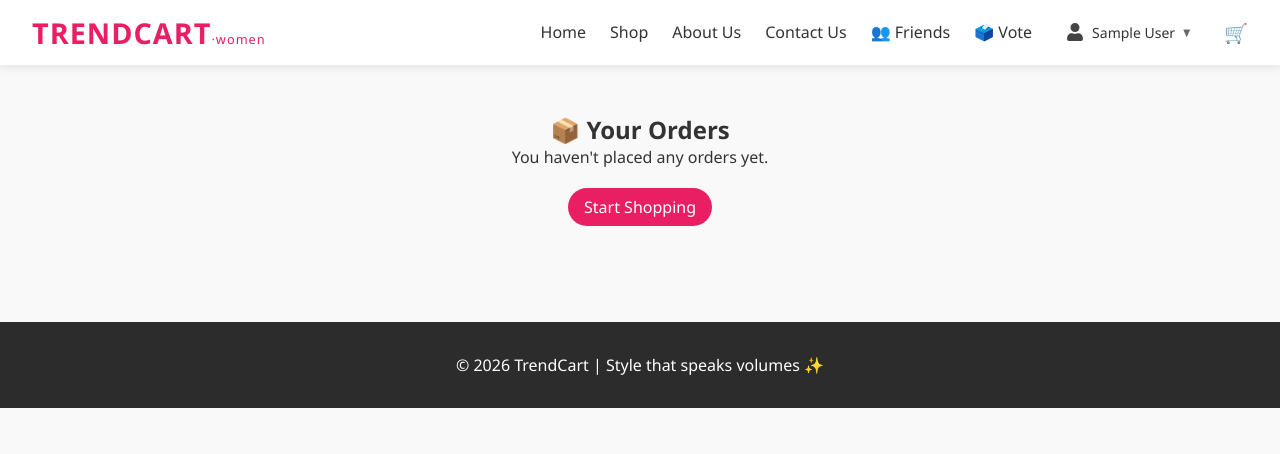
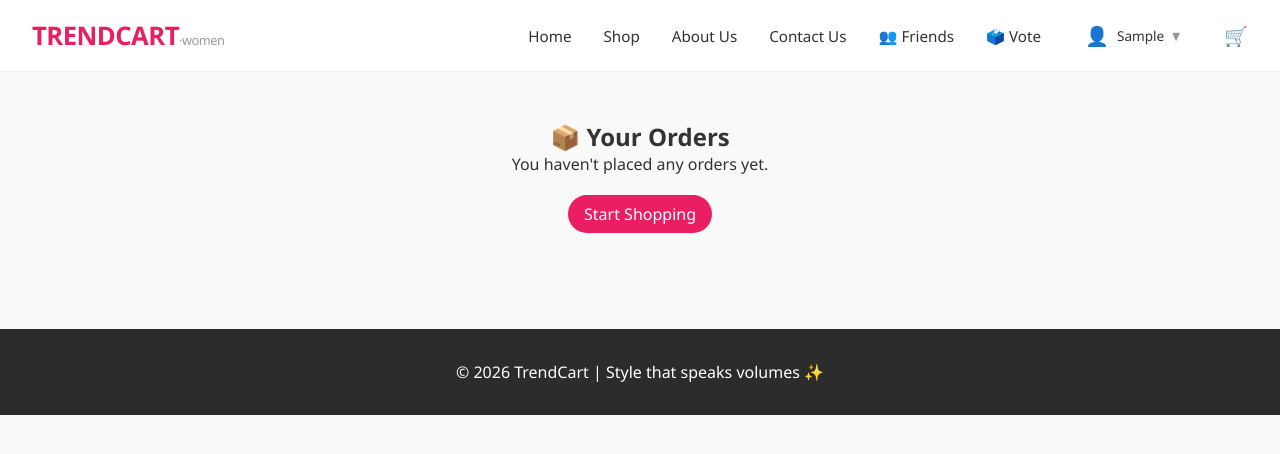
Before and after one commit to khushi1825/TrendCart_React, a React (Create React App) app in the folder frontend/: page /orders in a window 1280 px wide. Shown: the top 454 px of the page. Built offline with nearby package versions, Linux system fonts and the light colour scheme; sample sign-in values are in the browser's storage.

Commit message:
Added CI=false to build script

```diff
--- a/frontend/src/components/Navbar.js
+++ b/frontend/src/components/Navbar.js
@@ -1,10 +1,3 @@
-
-import {
-  FaHeart,
-  FaUser,
-  FaBox,
-  FaSignOutAlt
-} from "react-icons/fa";
 import React, { useState } from 'react';
 import { Link, useNavigate, useLocation } from 'react-router-dom';
 import { useAuth } from '../context/AuthContext';
@@ -12,7 +5,7 @@ import { useAppContext } from '../context/AppContext';
 
 const Navbar = () => {
   const { user, logout } = useAuth();
-  const { cart, wishlist, searchTerm, setSearchTerm } = useAppContext();
+  const { cart, searchTerm, setSearchTerm } = useAppContext(); // ← Removed wishlist
   const navigate = useNavigate();
   const location = useLocation();
   const [showDropdown, setShowDropdown] = useState(false);
@@ -31,24 +24,55 @@ const Navbar = () => {
   };
 
   return (
-    <nav className="navbar" style={{ backgroundColor: '#ffffff', boxShadow: '0 2px 10px rgba(0,0,0,0.1)' }}>
-      <div className="nav-container" style={{ display: 'flex', justifyContent: 'space-between', alignItems: 'center', padding: '0.8rem 2rem', flexWrap: 'wrap' }}>
-        <Link to="/" className="logo" style={{ fontSize: '1.8rem', fontWeight: 'bold', color: '#e91e63' }}>TRENDCART<span style={{ fontSize: '0.8rem', fontWeight: 'normal' }}>·women</span></Link>
+    <nav style={{
+      backgroundColor: '#ffffff',
+      padding: '1rem 2rem',
+      borderBottom: '1px solid #f0f0f0',
+      position: 'sticky',
+      top: 0,
+      zIndex: 100
+    }}>
+      <div style={{
+        maxWidth: '1400px',
+        margin: '0 auto',
+        display: 'flex',
+        justifyContent: 'space-between',
+        alignItems: 'center',
+        flexWrap: 'wrap',
+        gap: '1rem'
+      }}>
+        {/* Logo */}
+        <Link to="/" style={{
+          fontSize: '1.6rem',
+          fontWeight: '600',
+          color: '#e91e63',
+          textDecoration: 'none',
+          letterSpacing: '-0.5px'
+        }}>
+          TRENDCART<span style={{ fontSize: '0.8rem', fontWeight: '400', color: '#999' }}>·women</span>
+        </Link>
 
-        <div style={{ display: 'flex', alignItems: 'center', gap: '1.5rem', flexWrap: 'wrap' }}>
-          <Link to="/" style={{ color: '#333', fontWeight: '500' }}>Home</Link>
-          <Link to="/shop" style={{ color: '#333', fontWeight: '500' }}>Shop</Link>
-          <Link to="/about" style={{ color: '#333', fontWeight: '500' }}>About Us</Link>
-          <Link to="/contact" style={{ color: '#333', fontWeight: '500' }}>Contact Us</Link>
+        {/* Navigation Links */}
+        <div style={{
+          display: 'flex',
+          alignItems: 'center',
+          gap: '2rem',
+          flexWrap: 'wrap'
+        }}>
+          <Link to="/" style={{ color: '#333', textDecoration: 'none', fontSize: '0.95rem', fontWeight: '500' }}>Home</Link>
+          <Link to="/shop" style={{ color: '#333', textDecoration: 'none', fontSize: '0.95rem', fontWeight: '500' }}>Shop</Link>
+          <Link to="/about" style={{ color: '#333', textDecoration: 'none', fontSize: '0.95rem', fontWeight: '500' }}>About Us</Link>
+          <Link to="/contact" style={{ color: '#333', textDecoration: 'none', fontSize: '0.95rem', fontWeight: '500' }}>Contact Us</Link>
 
           {/* Friends and Vote links - only when logged in */}
           {user && (
             <>
-              <Link to="/friends" style={{ color: '#333', fontWeight: '500' }}>👥 Friends</Link>
-              <Link to="/vote" style={{ color: '#333', fontWeight: '500' }}>🗳️ Vote</Link>
+              <Link to="/friends" style={{ color: '#333', textDecoration: 'none', fontSize: '0.95rem', fontWeight: '500' }}>👥 Friends</Link>
+              <Link to="/vote" style={{ color: '#333', textDecoration: 'none', fontSize: '0.95rem', fontWeight: '500' }}>🗳️ Vote</Link>
             </>
           )}
 
+          {/* Search Bar - only on shop page */}
           {isShopPage && (
             <div style={{ position: 'relative' }}>
               <input
@@ -56,104 +80,167 @@ const Navbar = () => {
                 placeholder="Search styles..."
                 value={searchTerm}
                 onChange={handleSearch}
-                style={{ padding: '0.4rem 1rem', borderRadius: '30px', border: '1px solid #ddd', outline: 'none', width: '200px' }}
+                style={{
+                  padding: '0.5rem 1rem 0.5rem 2.5rem',
+                  borderRadius: '30px',
+                  border: '1px solid #e0e0e0',
+                  outline: 'none',
+                  width: '220px',
+                  fontSize: '0.9rem',
+                  backgroundColor: '#f9f9f9'
+                }}
               />
-              <span style={{ position: 'absolute', right: '12px', top: '6px', color: '#888' }}>🔍</span>
+              <span style={{
+                position: 'absolute',
+                left: '12px',
+                top: '50%',
+                transform: 'translateY(-50%)',
+                color: '#999',
+                fontSize: '0.9rem'
+              }}>🔍</span>
             </div>
           )}
 
+          {/* User Section */}
           {user ? (
             <div style={{ position: 'relative' }}>
               <button
                 onClick={() => setShowDropdown(!showDropdown)}
                 style={{
-    display: "flex",
-    alignItems: "center",
-    gap: "8px",
-    background: "transparent",
-    border: "none",
-    cursor: "pointer",
-    padding: "6px 10px",
+                  background: 'none',
+                  border: 'none',
+                  cursor: 'pointer',
+                  display: 'flex',
+                  alignItems: 'center',
+                  gap: '8px',
+                  padding: '6px 12px',
+                  borderRadius: '30px',
+                  backgroundColor: showDropdown ? '#f5f5f5' : 'transparent',
+                  transition: 'all 0.2s'
                 }}
               >
-  <FaUser
-    size={18}
-    color="#444"
-  />
+                <span style={{ fontSize: '1.2rem' }}>👤</span>
+                <span style={{ fontSize: '0.85rem', color: '#333' }}>{user.name?.split(' ')[0]}</span>
+                <span style={{ fontSize: '0.7rem', color: '#999' }}>▼</span>
+              </button>
 
-  <span
-    style={{
-      fontSize: "14px",
-      fontWeight: "500",
-      color: "#333"
-    }}
-  >
-    {user?.name || user?.username || user}
-  </span>
-
-  <span
-    style={{
-      fontSize: "10px",
-      color: "#666"
-    }}
-  >
-    ▼
-  </span>
-</button>
               {showDropdown && (
-                <div style={{ position: 'absolute', right: 0, top: '40px', backgroundColor: '#fff', borderRadius: '12px', boxShadow: '0 4px 20px rgba(0,0,0,0.15)', minWidth: '180px', zIndex: 100, overflow: 'hidden' }}>
+                <div style={{
+                  position: 'absolute',
+                  right: 0,
+                  top: '45px',
+                  backgroundColor: '#fff',
+                  borderRadius: '12px',
+                  boxShadow: '0 8px 25px rgba(0,0,0,0.1)',
+                  minWidth: '200px',
+                  zIndex: 100,
+                  overflow: 'hidden',
+                  border: '1px solid #f0f0f0'
+                }}>
                   <Link
                     to="/wishlist"
                     onClick={() => setShowDropdown(false)}
-  style={{ display: 'flex', alignItems: 'center', gap: '10px', padding: '10px 16px', color: '#333', textDecoration: 'none', borderBottom: '1px solid #f0f0f0' }}
+                    style={{
+                      display: 'flex',
+                      alignItems: 'center',
+                      gap: '12px',
+                      padding: '12px 18px',
+                      color: '#333',
+                      textDecoration: 'none',
+                      borderBottom: '1px solid #f5f5f5',
+                      fontSize: '0.9rem',
+                      transition: 'background 0.2s'
+                    }}
+                    onMouseEnter={(e) => e.target.style.backgroundColor = '#fafafa'}
+                    onMouseLeave={(e) => e.target.style.backgroundColor = '#fff'}
                   >
-  <FaHeart size={16} color="#222" />
-  My Wishlist
+                    <span style={{ fontSize: '1.1rem' }}>❤️</span> My Wishlist
                   </Link>
                   <Link
                     to="/account"
                     onClick={() => setShowDropdown(false)}
-  style={{ display: 'flex', alignItems: 'center', gap: '10px', padding: '10px 16px', color: '#333', textDecoration: 'none', borderBottom: '1px solid #f0f0f0' }}
+                    style={{
+                      display: 'flex',
+                      alignItems: 'center',
+                      gap: '12px',
+                      padding: '12px 18px',
+                      color: '#333',
+                      textDecoration: 'none',
+                      borderBottom: '1px solid #f5f5f5',
+                      fontSize: '0.9rem'
+                    }}
+                    onMouseEnter={(e) => e.target.style.backgroundColor = '#fafafa'}
+                    onMouseLeave={(e) => e.target.style.backgroundColor = '#fff'}
                   >
-  <FaUser size={16} color="#222" />
-  Account
+                    <span style={{ fontSize: '1.1rem' }}>👤</span> Account
                   </Link>
                   <Link
                     to="/orders"
                     onClick={() => setShowDropdown(false)}
-  style={{ display: 'flex', alignItems: 'center', gap: '10px', padding: '10px 16px', color: '#333', textDecoration: 'none', borderBottom: '1px solid #f0f0f0' }}
+                    style={{
+                      display: 'flex',
+                      alignItems: 'center',
+                      gap: '12px',
+                      padding: '12px 18px',
+                      color: '#333',
+                      textDecoration: 'none',
+                      borderBottom: '1px solid #f5f5f5',
+                      fontSize: '0.9rem'
+                    }}
+                    onMouseEnter={(e) => e.target.style.backgroundColor = '#fafafa'}
+                    onMouseLeave={(e) => e.target.style.backgroundColor = '#fff'}
                   >
-  <FaBox size={16} color="#222" />
-  Orders
+                    <span style={{ fontSize: '1.1rem' }}>📦</span> Orders
                   </Link>
                   <button
                     onClick={handleLogout}
                     style={{
                       display: 'flex',
                       alignItems: 'center',
-    gap: '10px',
+                      gap: '12px',
                       width: '100%',
-    padding: '10px 16px',
+                      padding: '12px 18px',
                       background: 'none',
                       border: 'none',
-    color: '#333',
+                      color: '#e91e63',
                       cursor: 'pointer',
                       textAlign: 'left',
-    fontSize: '1rem'
+                      fontSize: '0.9rem'
                     }}
+                    onMouseEnter={(e) => e.target.style.backgroundColor = '#fafafa'}
+                    onMouseLeave={(e) => e.target.style.backgroundColor = '#fff'}
                   >
-  <FaSignOutAlt size={16} color="#222" />
-  Logout
+                    <span style={{ fontSize: '1.1rem' }}>🚪</span> Logout
                   </button>
                 </div>
               )}
             </div>
           ) : (
-            <Link to="/login" style={{ color: '#333', fontWeight: '500' }}>Login</Link>
+            <div style={{ display: 'flex', gap: '1rem' }}>
+              <Link to="/login" style={{ color: '#333', textDecoration: 'none', fontSize: '0.95rem' }}>Login</Link>
+              <Link to="/signup" style={{ color: '#e91e63', textDecoration: 'none', fontSize: '0.95rem', fontWeight: '500' }}>Signup</Link>
+            </div>
           )}
 
-          <Link to="/cart" style={{ color: '#333', position: 'relative', fontSize: '1.2rem' }}>
-            🛒 {cartCount > 0 && <span className="badge" style={{ position: 'absolute', top: '-8px', right: '-12px', backgroundColor: '#e91e63', color: 'white', borderRadius: '50%', padding: '2px 6px', fontSize: '0.7rem' }}>{cartCount}</span>}
+          {/* Cart Icon */}
+          <Link to="/cart" style={{ color: '#333', position: 'relative', textDecoration: 'none', fontSize: '1.2rem' }}>
+            🛒
+            {cartCount > 0 && (
+              <span style={{
+                position: 'absolute',
+                top: '-8px',
+                right: '-12px',
+                backgroundColor: '#e91e63',
+                color: 'white',
+                borderRadius: '50%',
+                padding: '2px 6px',
+                fontSize: '0.7rem',
+                minWidth: '18px',
+                textAlign: 'center'
+              }}>
+                {cartCount}
+              </span>
+            )}
           </Link>
         </div>
       </div>
--- a/frontend/src/components/ProductCard.js
+++ b/frontend/src/components/ProductCard.js
@@ -1,14 +1,14 @@
-// src/components/ProductCard.js
-import { formatINR } from '../utils/currency';
 import React from 'react';
 import { useAppContext } from '../context/AppContext';
+import { formatINR } from '../utils/currency';
 
 const ProductCard = ({ product }) => {
   const { addToCart, addToWishlist, wishlist, addVotingPost } = useAppContext();
   const isWishlisted = wishlist.some(item => item.id === product.id);
 
-const handleAddForVote = async () => {
-  const newPost = addVotingPost(product);
+  const handleAddForVote = () => {
+    // removed newPost variable - just call addVotingPost
+    addVotingPost(product);
     const friendsList = JSON.parse(localStorage.getItem('trendcart_friends') || '[]');
 
     if (friendsList.length === 0) {
@@ -18,22 +18,47 @@ const handleAddForVote = async () => {
 
     const votingLink = `${window.location.origin}/vote`;
 
-  // Keep it simple - WhatsApp will show emojis correctly
+    // Create message
     let allFriendsMessage = `👗 TrendCart Voting Alert!\n\n`;
     allFriendsMessage += `${product.name} has been added for voting!\n\n`;
     allFriendsMessage += `💰 Price: ${formatINR(product.price)}\n\n`;
     allFriendsMessage += `🔗 Vote here: ${votingLink}\n\n`;
-  allFriendsMessage += `👍 Like | 👎 Dislike | 🌟 Excellent\n\n`;
-  allFriendsMessage += `- TrendCart 🌸\n\n`;
+    allFriendsMessage += `Vote options: 👍 Like | 👎 Dislike | 🌟 Excellent\n\n`;
+    allFriendsMessage += `- TrendCart\n\n`;
+    allFriendsMessage += `Friends to vote:\n`;
 
     friendsList.forEach(friend => {
       allFriendsMessage += `📱 ${friend.name} (${friend.mobile})\n`;
     });
 
     const whatsappUrl = `https://wa.me/?text=${encodeURIComponent(allFriendsMessage)}`;
+
     window.open(whatsappUrl, '_blank');
 
-  alert(`📢 "${product.name}" added for voting!\n\n📱 WhatsApp opened!\n\n👉 Select recipients and send!`);
+    alert(`📢 "${product.name}" added for voting!\n\n📱 WhatsApp opened with message.\n\n👉 You need to:\n1. Select your friends from WhatsApp contacts\n2. Click Send to notify them!`);
+  };
+
+  // Button hover styles
+  const btnPrimaryStyle = {
+    padding: '0.5rem 1rem',
+    borderRadius: '20px',
+    fontWeight: '500',
+    transition: 'all 0.2s',
+    cursor: 'pointer',
+    backgroundColor: '#f5f5f5',
+    color: '#333',
+    border: 'none'
+  };
+
+  const btnOutlineStyle = {
+    padding: '0.5rem 1rem',
+    borderRadius: '20px',
+    fontWeight: '500',
+    transition: 'all 0.2s',
+    cursor: 'pointer',
+    backgroundColor: 'transparent',
+    color: '#333',
+    border: '1px solid #ddd'
   };
 
   return (
@@ -41,13 +66,52 @@ const handleAddForVote = async () => {
       <img src={product.image} alt={product.name} className="product-image" />
       <div className="product-info">
         <h3 className="product-name">{product.name}</h3>
-        <p className="product-price"><p className="product-price">{formatINR(product.price)}</p></p>
+        <p className="product-price">{formatINR(product.price)}</p>
         <div className="product-actions">
-          <button onClick={() => addToCart(product)} className="btn btn-primary btn-sm">Add to Cart</button>
-          <button onClick={() => addToWishlist(product)} className="btn btn-outline btn-sm">
+          <button
+            onClick={() => addToCart(product)}
+            style={btnPrimaryStyle}
+            onMouseEnter={(e) => {
+              e.currentTarget.style.backgroundColor = '#e91e63';
+              e.currentTarget.style.color = '#fff';
+            }}
+            onMouseLeave={(e) => {
+              e.currentTarget.style.backgroundColor = '#f5f5f5';
+              e.currentTarget.style.color = '#333';
+            }}
+          >
+            Add to Cart
+          </button>
+
+          <button
+            onClick={() => addToWishlist(product)}
+            style={btnOutlineStyle}
+            onMouseEnter={(e) => {
+              e.currentTarget.style.borderColor = '#e91e63';
+              e.currentTarget.style.color = '#e91e63';
+            }}
+            onMouseLeave={(e) => {
+              e.currentTarget.style.borderColor = '#ddd';
+              e.currentTarget.style.color = '#333';
+            }}
+          >
             {isWishlisted ? '❤️ Added' : '🤍 Wishlist'}
           </button>
-          <button onClick={handleAddForVote} className="btn btn-outline btn-sm">🗳️ Add for Vote</button>
+
+          <button
+            onClick={handleAddForVote}
+            style={btnOutlineStyle}
+            onMouseEnter={(e) => {
+              e.currentTarget.style.borderColor = '#e91e63';
+              e.currentTarget.style.color = '#e91e63';
+            }}
+            onMouseLeave={(e) => {
+              e.currentTarget.style.borderColor = '#ddd';
+              e.currentTarget.style.color = '#333';
+            }}
+          >
+            🗳️ Add for Vote
+          </button>
         </div>
       </div>
     </div>
--- a/frontend/src/pages/MyAccount.js
+++ b/frontend/src/pages/MyAccount.js
@@ -24,7 +24,7 @@ const MyAccount = () => {
     { icon: '❤️', label: 'Wishlist', value: wishlist.length, link: '/wishlist', color: '#f44336' },
   ];
 
-  // Button hover style - sab buttons ke liye same
+  // Button style - no unused variables
   const buttonStyle = {
     padding: '0.6rem 1.2rem',
     backgroundColor: '#f5f5f5',
@@ -34,12 +34,6 @@ const MyAccount = () => {
     fontSize: '0.9rem',
     transition: 'all 0.2s',
     display: 'inline-block'
-  };
-
-  const buttonHoverStyle = {
-    backgroundColor: '#e91e63',
-    color: '#fff',
-    transform: 'translateY(-2px)'
   };
 
   return (
@@ -58,13 +52,14 @@ const MyAccount = () => {
         <div style={{
           width: '80px',
           height: '80px',
-          backgroundColor: '#FFFEFD',
+          backgroundColor: '#e91e63',
           borderRadius: '50%',
           display: 'flex',
           alignItems: 'center',
           justifyContent: 'center',
           margin: '0 auto 1rem auto',
-          fontSize: '2.5rem'
+          fontSize: '2.5rem',
+          color: '#fff'
         }}>
           👤
         </div>
@@ -124,7 +119,6 @@ const MyAccount = () => {
           flexWrap: 'wrap',
           gap: '1rem'
         }}>
-          {/* Continue Shopping - Grey normally, Pink on hover */}
           <Link
             to="/shop"
             style={buttonStyle}
@@ -141,7 +135,6 @@ const MyAccount = () => {
             🛍️ Continue Shopping
           </Link>
 
-          {/* Manage Friends - Grey normally, Pink on hover */}
           <Link
             to="/friends"
             style={buttonStyle}
@@ -158,7 +151,6 @@ const MyAccount = () => {
             👥 Manage Friends
           </Link>
 
-          {/* View Votes - Grey normally, Pink on hover */}
           <Link
             to="/vote"
             style={buttonStyle}
```
Also changed, not shown: frontend/package.json (+10 -29 lines). Lines whose indentation alone changed are shown as unchanged.
